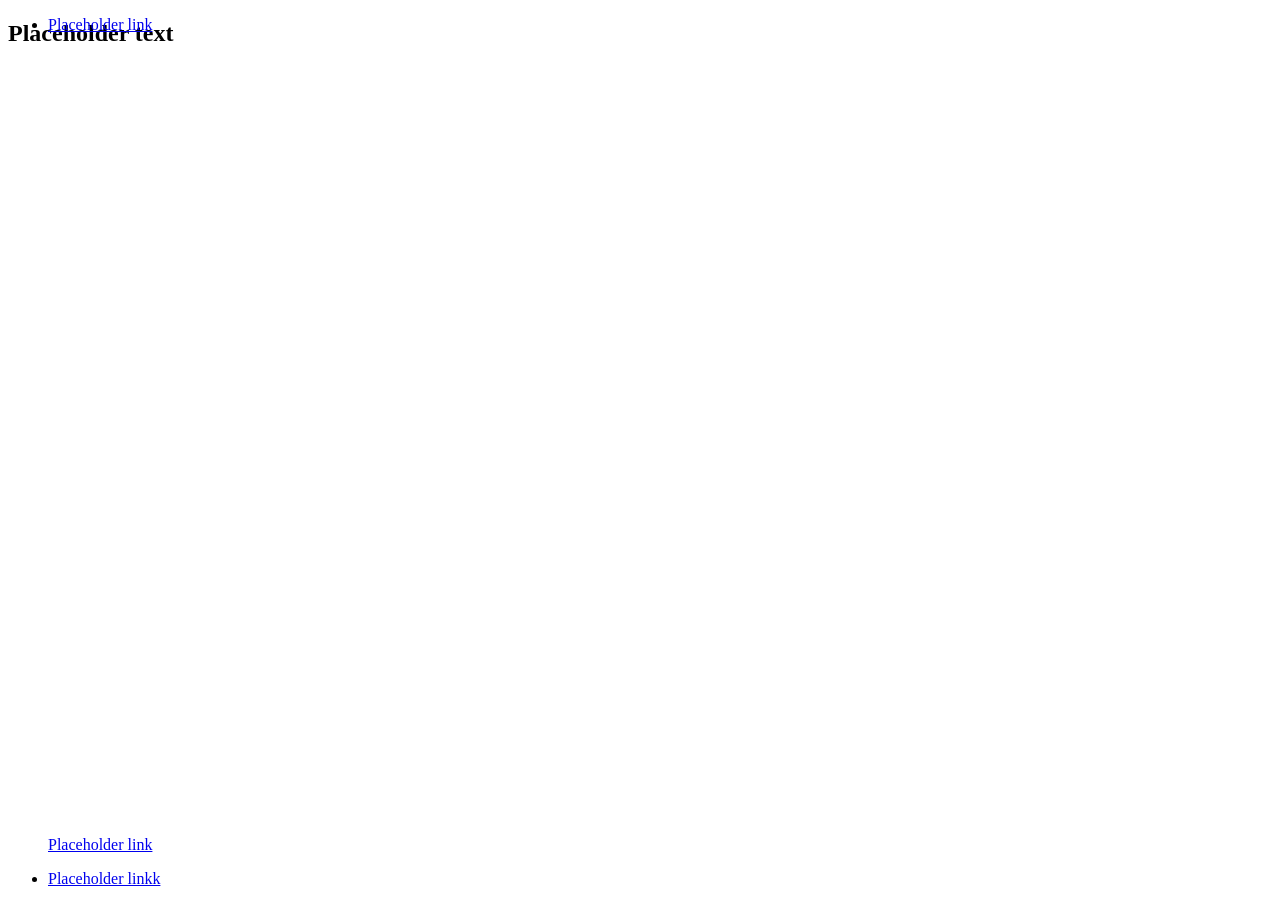
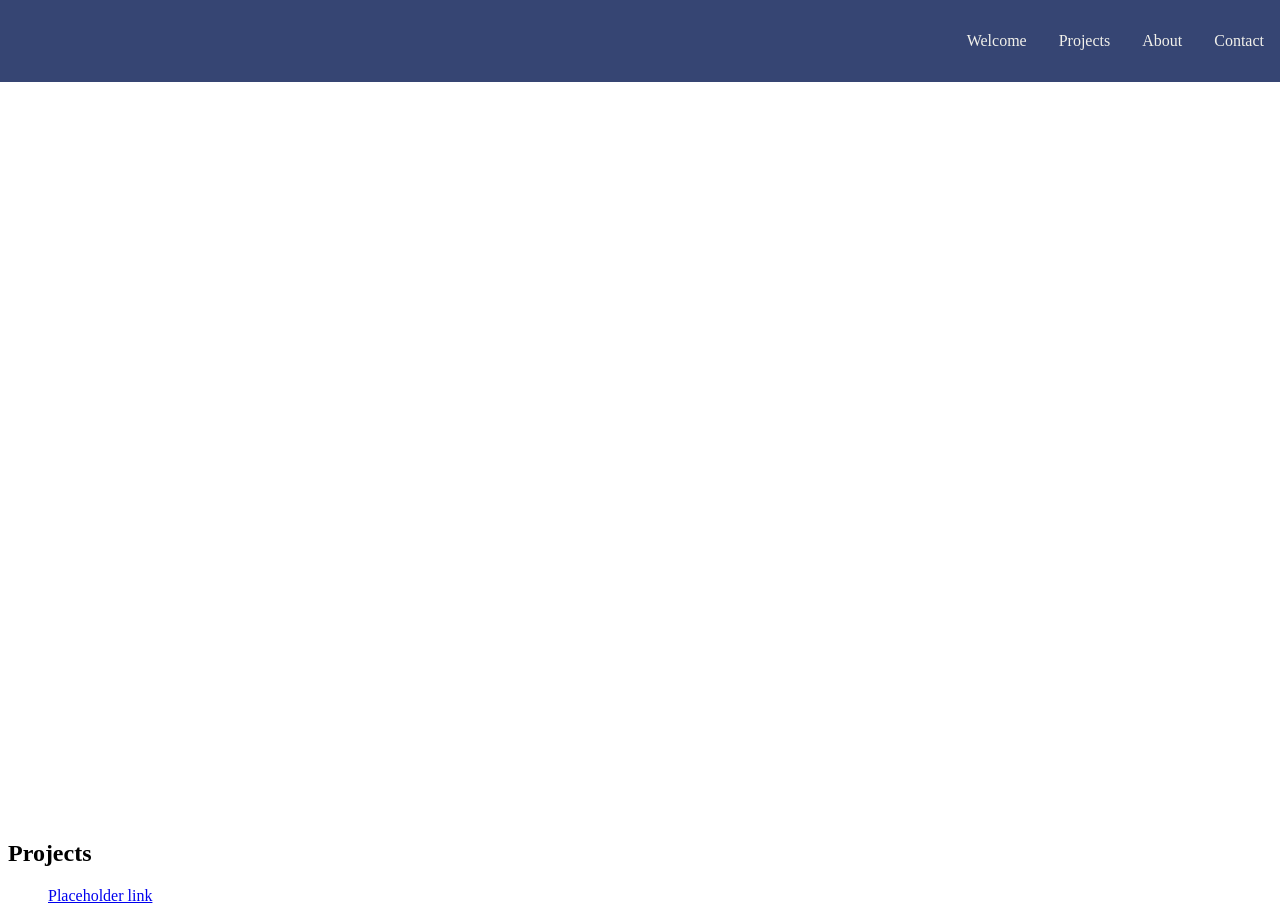
Before and after one commit to aemann2/portfolio, a plain HTML site: page index.html in a window 1280 px wide. Shown: the top 907 px of the page. Drawn offline with Linux system fonts and the light colour scheme.

Commit message:
Added .scss, began navbar

```diff
--- a/index.html
+++ b/index.html
@@ -12,7 +12,10 @@
   <header>
     <nav id="navbar">
       <ul>
-        <li><a href="google.com">Placeholder link</a></li>
+        <li><a href="#welcome-section">Welcome</a></li>
+        <li><a href="#projects">Projects</a></li>
+        <li><a href="google.com">About</a></li>
+        <li><a href="#contact">Contact</a></li>
       </ul>
     </nav>
   </header>
@@ -20,6 +23,7 @@
     <h1>Placeholder text</h1>
   </section>
   <section id="projects">
+    <h2>Projects</h2>
     <figure class="project-tile">
       <a href="google.com">Placeholder link</a>
     </figure>
@@ -34,7 +38,7 @@
     </figure>
   </section>
 
-  <footer>
+  <footer id="contact">
     <ul>
       <li><a id="profile-link" href="google.com" target="_blank">Placeholder linkk</a></li>
     </ul>
--- /dev/null
+++ b/style.scss
@@ -0,0 +1,50 @@
+$primary-color: rgb(22, 39, 89);
+$secondary-color: rgb(54, 69, 115);
+$highlight-color: rgb(214, 211, 0);
+$light-color: rgb(242, 241, 235);
+$hover-color: rgb(168, 174, 191);
+
+html {
+  box-sizing: border-box;
+}
+*,
+*:before,
+*:after {
+  box-sizing: inherit;
+}
+
+#navbar {
+  position: fixed;
+  width: 100%;
+  top: 0;
+  left: 0;
+  background: $secondary-color;
+
+  ul {
+    display: flex;
+    justify-content: flex-end;
+    list-style: none;
+  }
+
+  li {
+    margin: 1em;
+  }
+
+  a {
+    text-decoration: none;
+    &:link,
+    &:visited {
+      color: $light-color;
+    }
+    &:hover {
+      color: $highlight-color;
+    }
+  }
+}
+
+#welcome-section {
+  height: 100vh;
+}
+
+@media screen and (max-width: 1000px) {
+}
```
Also changed, not shown: style.css, 1 other file.
